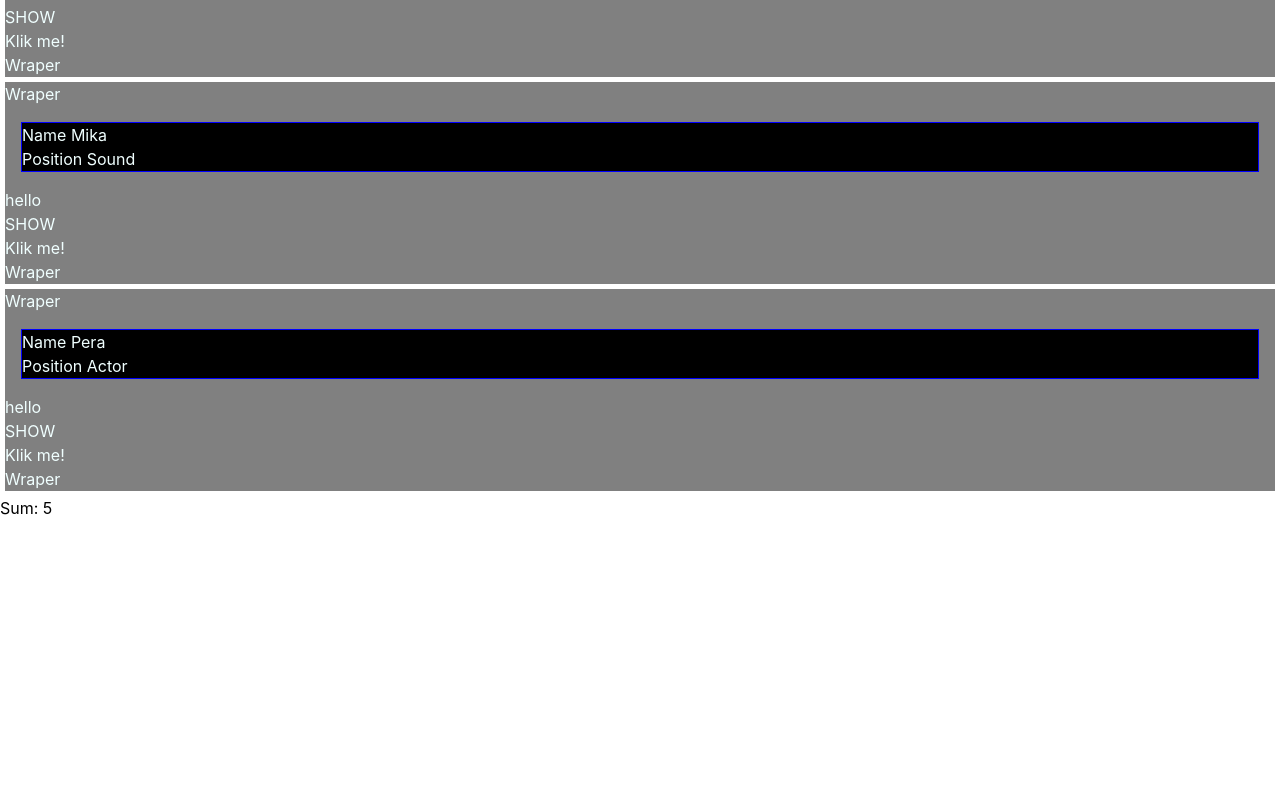
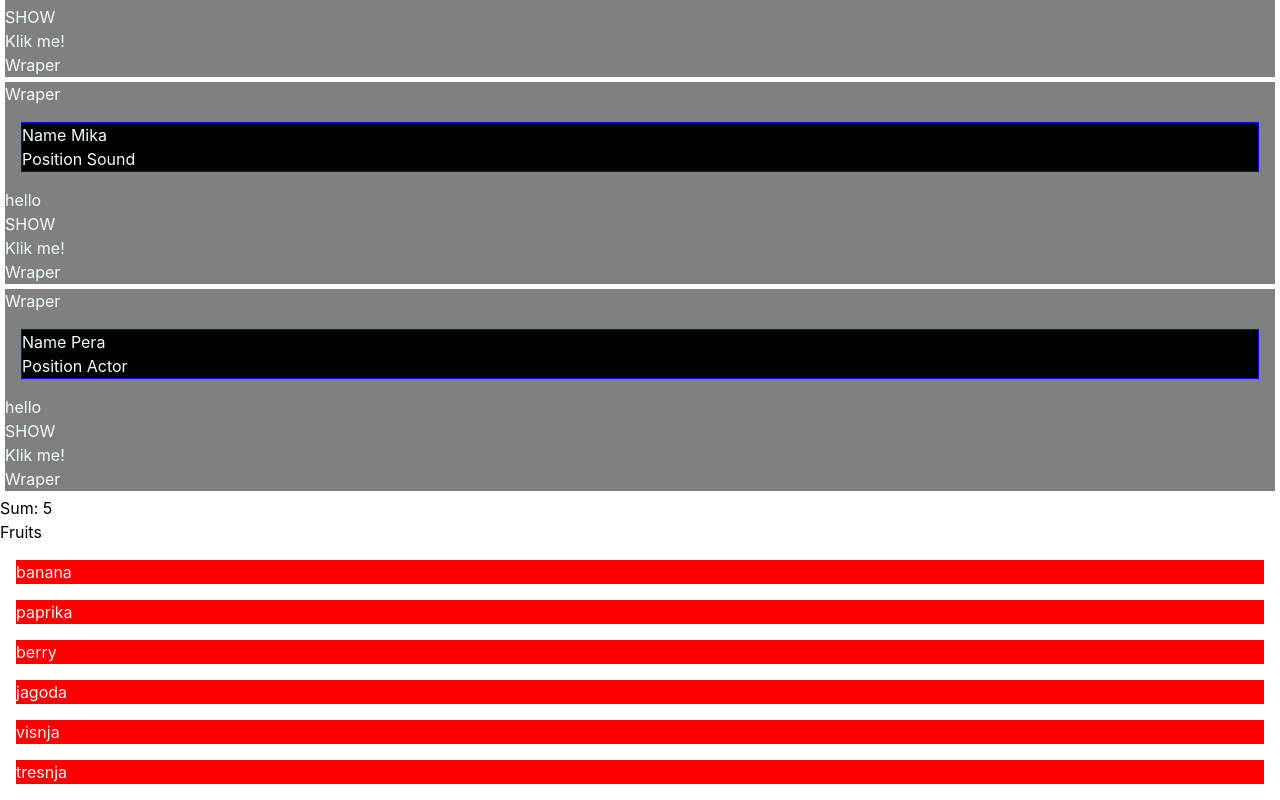
Before and after one commit to AleksandarStanisic021/reactJobs, a React (Vite) app: page / in a window 1280 px wide. Shown: the part 346-1146 px from the top of the page. Before the commit the page ends 866 px from the top, so only its background shows below. Built offline with nearby package versions, Linux system fonts and the light colour scheme.

Commit message:
feat: add Fruits component to display a list of fruits

```diff
--- a/src/App.jsx
+++ b/src/App.jsx
@@ -1,6 +1,7 @@
 import "./App.css";
 import Welcome from "./comps/Welcome";
 import UserCard from "./comps/UserCard";
+import Fruits from "./comps/Fruits";
 
 const styles = {
   backgroundColor: "red",
@@ -19,6 +20,7 @@ const App = () => {
       <UserCard name={"Mika"} role={"Sound"} />
       <UserCard name={"Pera"} role={"Actor"} />
       <p>Sum: {2 + 3}</p>
+      <Fruits />
     </>
   );
 };
--- /dev/null
+++ b/src/comps/Fruits.jsx
@@ -0,0 +1,29 @@
+import React from "react";
+
+const Fruits = () => {
+  const fruits = ["banana", "paprika", "berry", "jagoda", "visnja", "tresnja"];
+
+  return (
+    <>
+      <h1>Fruits</h1>
+      <div>
+        {fruits.map((fruit, index) => (
+          <div key={index}>
+            {
+              <div
+                style={{
+                  background: "red",
+                  color: "whitesmoke",
+                  margin: "1rem",
+                }}>
+                {fruit}
+              </div>
+            }
+          </div>
+        ))}
+      </div>
+    </>
+  );
+};
+
+export default Fruits;
```
